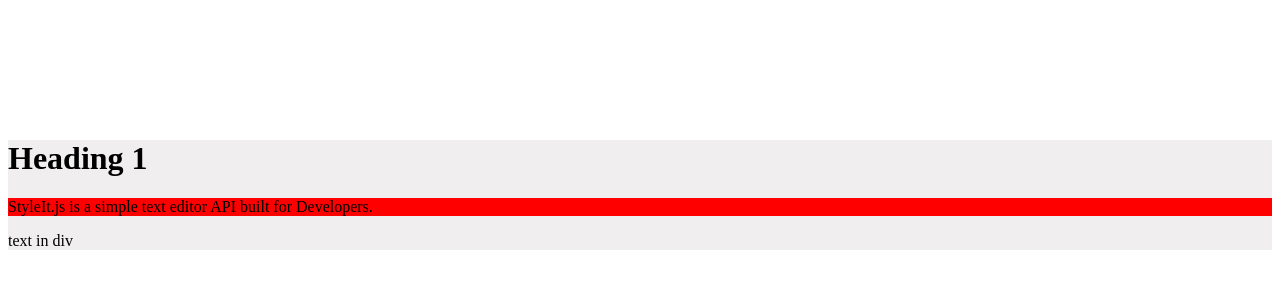
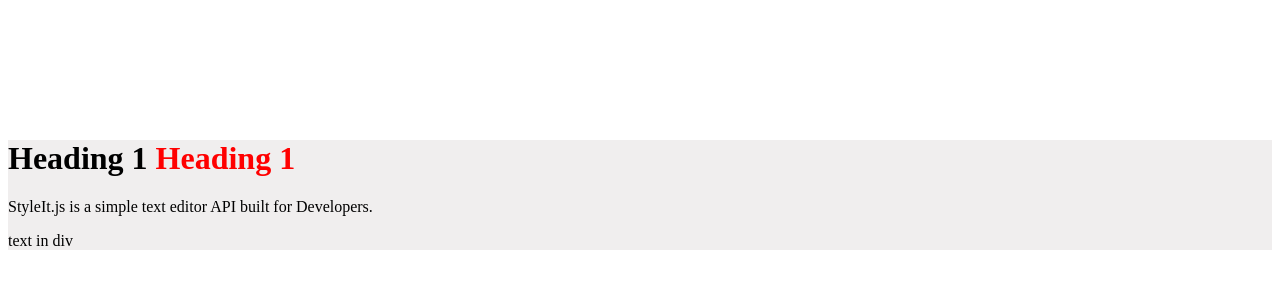
Before and after one commit to style-it/StyleIt-dev, a website built with webpack: page index.html in a window 1280 px wide. Built offline with nearby package versions, Linux system fonts and the light colour scheme.

Commit message:
add some dev modes into grml

```diff
--- a/index.html
+++ b/index.html
@@ -33,7 +33,7 @@
     </div>
     <div contenteditable="true" id="editor" spellcheck="false">
       <h1>
-        Heading 1
+        Heading 1 <span style="color:red;">Heading 1</span>
       </h1>
       <p>
         StyleIt.js is a simple text editor API built for Developers.
@@ -50,9 +50,7 @@
         -webkit-text-stroke-color: #b50064;
         text-shadow: 3px 2px 20px #0a0a0a, 1px 3px 6px #ff0c0c;
       }
-      p{
-        background-color: red;
-      }
+
     </style>
   </div>
   <script>
@@ -72,8 +70,9 @@
               "backgroundColor": true,
               "fontWeight": true,
               "textShadow": true,
-              "fontFamily": true
+              "fontFamily": "Arial"
             },
+
             onKeyPress: ()=>{
 
             },
```
